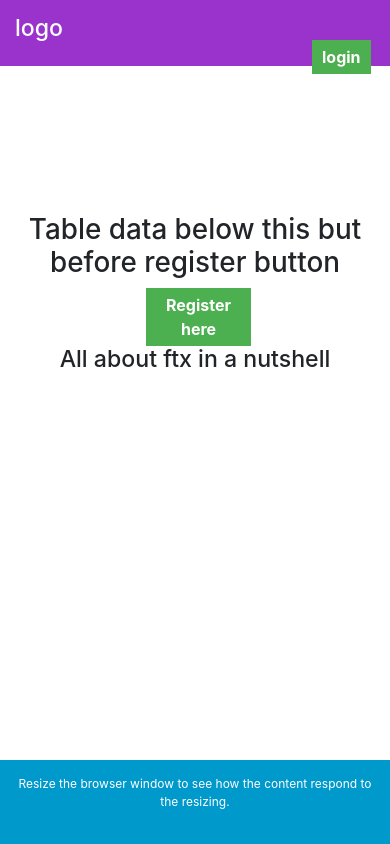
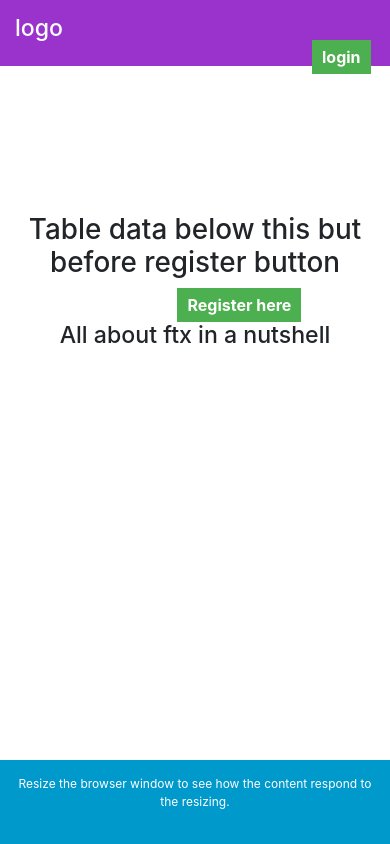
Before and after one commit to enebret/new_ftx, a React (Create React App) app: page / in a window 390 px wide. Built offline with nearby package versions, Linux system fonts and the light colour scheme; the HTML template or start-up script is replaced by a standard one.

Commit message:
responsive button

```diff
--- a/src/App.css
+++ b/src/App.css
@@ -12,9 +12,9 @@
 }
 #btx {
   position:static;
-  margin-left: 36%;
+ margin-left: 45%;
   top: 50%;
-  width: 30%;
+
 }
 .row::after {
   content: "";
```
